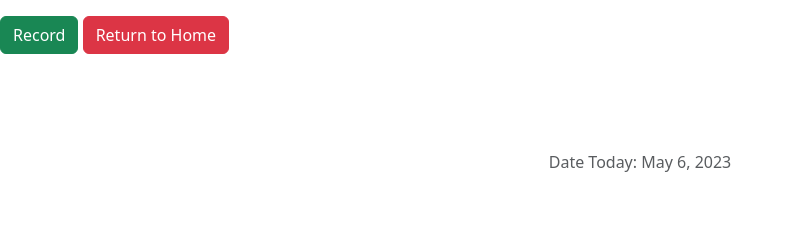
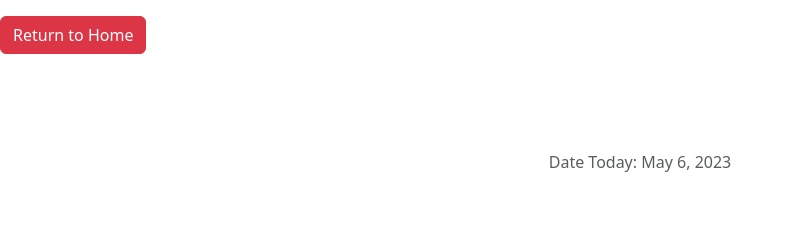
Before and after one commit to daxvii/MSYS-42-Lumpiang-Babies, a Django app: page /remaining_inventory/ in a window 1280 px wide. Shown: the part 90-330 px from the top of the page, without its empty margins (0-794 px from the left). Run offline with Django 4.2, Linux system fonts and the light colour scheme; data that the repository does not hold is empty; parts of the project's set-up code (start-up, migrations or seed data) failed here and were passed over; some libraries are stand-ins or nearby versions.

Commit message:
fixed minor issue

```diff
--- a/lumpia/lumpiasys/templates/remaining_inventory.html
+++ b/lumpia/lumpiasys/templates/remaining_inventory.html
@@ -31,7 +31,6 @@
 
         </table>
 
-        <a href="{% url 'inventory_tally' %}" class="btn btn-success">Record</a>
         <a href="{% url 'home' %}" class="btn btn-danger">Return to Home</a>
     </div>
 </body>
```
